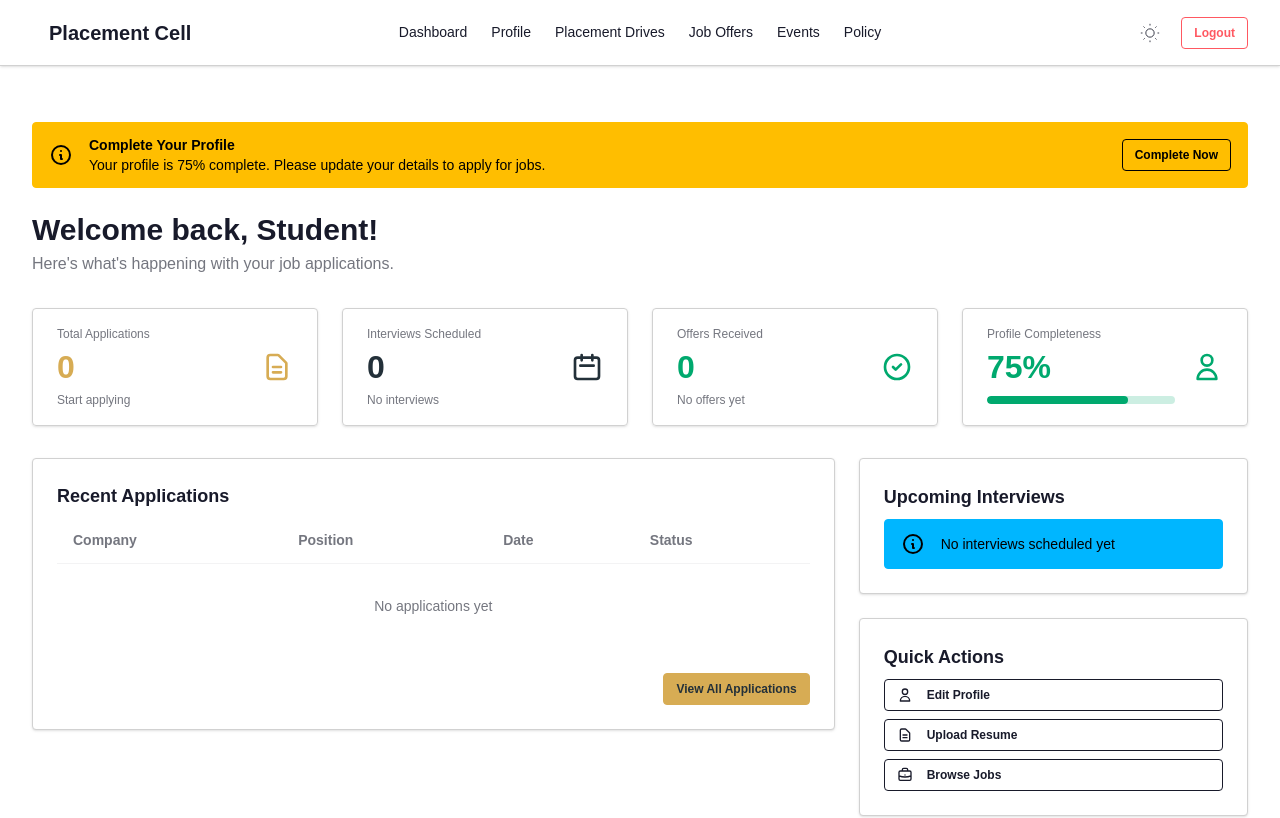
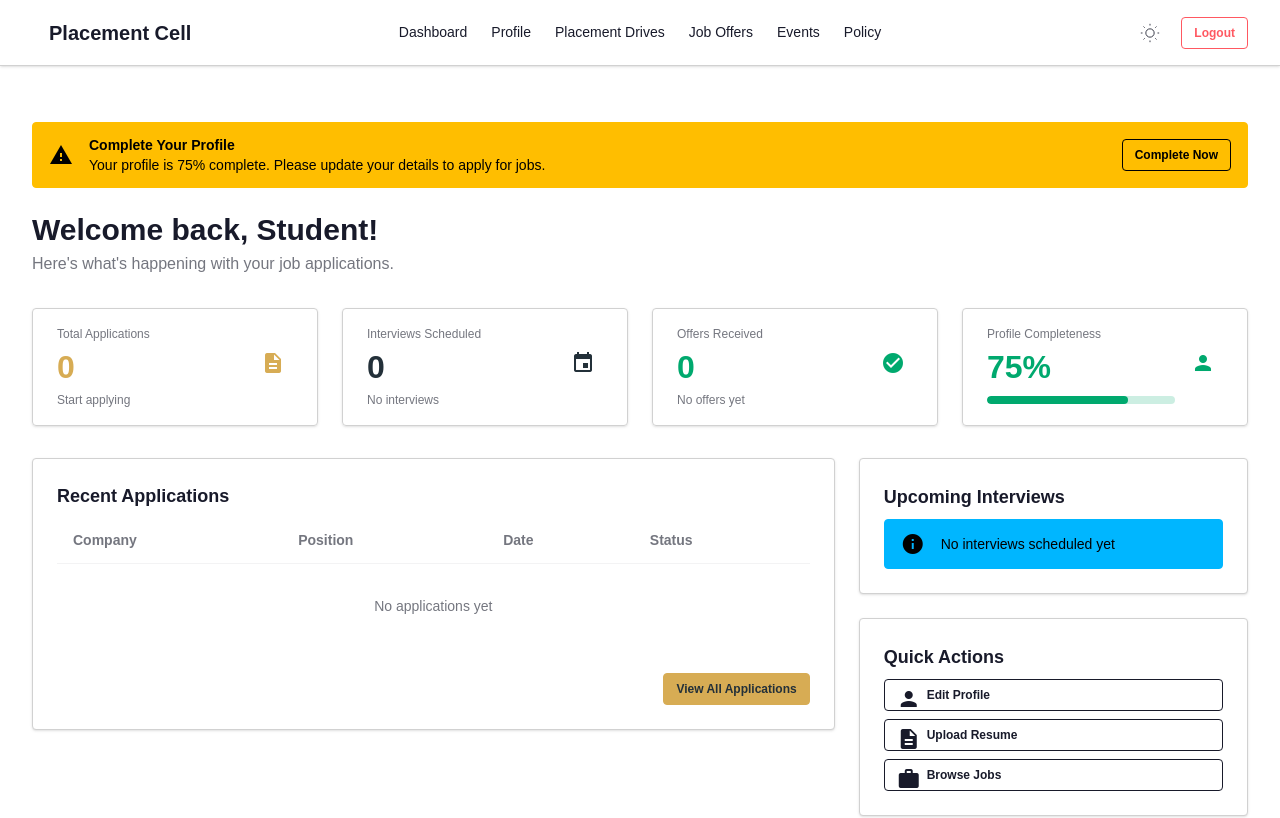
Before and after one commit to pacorvu/placement-cell-frontend-rewrite-next, a Next.js app: page /student/dashboard in a window 1280 px wide. Shown: the top 818 px of the page. Built offline with nearby package versions, Linux system fonts and the light colour scheme; sample sign-in values are in the browser's storage; a web font is replaced by a local one.

Commit message:
replace svgs with google icons

```diff
--- a/app/layout.tsx
+++ b/app/layout.tsx
@@ -21,6 +21,9 @@ export default function RootLayout({
 }>) {
   return (
     <html lang="en" suppressHydrationWarning>
+      <head>
+        <link href="https://fonts.googleapis.com/icon?family=Material+Icons" rel="stylesheet" />
+      </head>
       <body
         className={`antialiased flex min-h-screen flex-col ${cantarell.className}`}
       >
--- a/app/student/dashboard/page.tsx
+++ b/app/student/dashboard/page.tsx
@@ -47,19 +47,7 @@ export default function StudentDashboard() {
         {/* Profile Completion Alert */}
         {profileCompletion < 100 && (
           <div className="alert alert-warning mb-6">
-            <svg
-              xmlns="http://www.w3.org/2000/svg"
-              fill="none"
-              viewBox="0 0 24 24"
-              className="stroke-current shrink-0 w-6 h-6"
-            >
-              <path
-                strokeLinecap="round"
-                strokeLinejoin="round"
-                strokeWidth="2"
-                d="M13 16h-1v-4h-1m1-4h.01M21 12a9 9 0 11-18 0 9 9 0 0118 0z"
-              ></path>
-            </svg>
+            <i className="material-icons shrink-0 w-6 h-6">warning</i>
             <div className="flex-1">
               <h3 className="font-bold">Complete Your Profile</h3>
               <div className="text-sm">
@@ -92,19 +80,7 @@ export default function StudentDashboard() {
           <div className="stats shadow border border-base-300">
             <div className="stat">
               <div className="stat-figure text-primary">
-                <svg
-                  xmlns="http://www.w3.org/2000/svg"
-                  fill="none"
-                  viewBox="0 0 24 24"
-                  className="inline-block w-8 h-8 stroke-current"
-                >
-                  <path
-                    strokeLinecap="round"
-                    strokeLinejoin="round"
-                    strokeWidth="2"
-                    d="M9 12h6m-6 4h6m2 5H7a2 2 0 01-2-2V5a2 2 0 012-2h5.586a1 1 0 01.707.293l5.414 5.414a1 1 0 01.293.707V19a2 2 0 01-2 2z"
-                  ></path>
-                </svg>
+                <i className="material-icons inline-block w-8 h-8">description</i>
               </div>
               <div className="stat-title">Total Applications</div>
               <div className="stat-value text-primary">0</div>
@@ -116,19 +92,7 @@ export default function StudentDashboard() {
           <div className="stats shadow border border-base-300">
             <div className="stat">
               <div className="stat-figure text-secondary">
-                <svg
-                  xmlns="http://www.w3.org/2000/svg"
-                  fill="none"
-                  viewBox="0 0 24 24"
-                  className="inline-block w-8 h-8 stroke-current"
-                >
-                  <path
-                    strokeLinecap="round"
-                    strokeLinejoin="round"
-                    strokeWidth="2"
-                    d="M8 7V3m8 4V3m-9 8h10M5 21h14a2 2 0 002-2V7a2 2 0 00-2-2H5a2 2 0 00-2 2v12a2 2 0 002 2z"
-                  ></path>
-                </svg>
+                <i className="material-icons inline-block w-8 h-8">event</i>
               </div>
               <div className="stat-title">Interviews Scheduled</div>
               <div className="stat-value text-secondary">0</div>
@@ -140,19 +104,7 @@ export default function StudentDashboard() {
           <div className="stats shadow border border-base-300">
             <div className="stat">
               <div className="stat-figure text-success">
-                <svg
-                  xmlns="http://www.w3.org/2000/svg"
-                  fill="none"
-                  viewBox="0 0 24 24"
-                  className="inline-block w-8 h-8 stroke-current"
-                >
-                  <path
-                    strokeLinecap="round"
-                    strokeLinejoin="round"
-                    strokeWidth="2"
-                    d="M9 12l2 2 4-4m6 2a9 9 0 11-18 0 9 9 0 0118 0z"
-                  ></path>
-                </svg>
+                <i className="material-icons inline-block w-8 h-8">check_circle</i>
               </div>
               <div className="stat-title">Offers Received</div>
               <div className="stat-value text-success">0</div>
@@ -166,19 +118,7 @@ export default function StudentDashboard() {
               <div
                 className={`stat-figure ${getCompletionColor(profileCompletion)}`}
               >
-                <svg
-                  xmlns="http://www.w3.org/2000/svg"
-                  fill="none"
-                  viewBox="0 0 24 24"
-                  className="inline-block w-8 h-8 stroke-current"
-                >
-                  <path
-                    strokeLinecap="round"
-                    strokeLinejoin="round"
-                    strokeWidth="2"
-                    d="M16 7a4 4 0 11-8 0 4 4 0 018 0zM12 14a7 7 0 00-7 7h14a7 7 0 00-7-7z"
-                  ></path>
-                </svg>
+                <i className="material-icons inline-block w-8 h-8">person</i>
               </div>
               <div className="stat-title">Profile Completeness</div>
               <div
@@ -246,19 +186,7 @@ export default function StudentDashboard() {
                 <h2 className="card-title text-lg">Upcoming Interviews</h2>
                 <div className="space-y-4">
                   <div className="alert alert-info">
-                    <svg
-                      xmlns="http://www.w3.org/2000/svg"
-                      fill="none"
-                      viewBox="0 0 24 24"
-                      className="stroke-current shrink-0 w-6 h-6"
-                    >
-                      <path
-                        strokeLinecap="round"
-                        strokeLinejoin="round"
-                        strokeWidth="2"
-                        d="M13 16h-1v-4h-1m1-4h.01M21 12a9 9 0 11-18 0 9 9 0 0118 0z"
-                      ></path>
-                    </svg>
+                    <i className="material-icons shrink-0 w-6 h-6">info</i>
                     <span className="text-sm">No interviews scheduled yet</span>
                   </div>
                 </div>
@@ -274,57 +202,21 @@ export default function StudentDashboard() {
                     href="/student/profile"
                     className="btn btn-outline btn-sm w-full justify-start"
                   >
-                    <svg
-                      xmlns="http://www.w3.org/2000/svg"
-                      fill="none"
-                      viewBox="0 0 24 24"
-                      className="inline-block w-4 h-4 stroke-current mr-2"
-                    >
-                      <path
-                        strokeLinecap="round"
-                        strokeLinejoin="round"
-                        strokeWidth="2"
-                        d="M16 7a4 4 0 11-8 0 4 4 0 018 0zM12 14a7 7 0 00-7 7h14a7 7 0 00-7-7z"
-                      ></path>
-                    </svg>
+                    <i className="material-icons inline-block w-4 h-4 mr-2">person</i>
                     Edit Profile
                   </Link>
                   <Link
                     href="/student/resume"
                     className="btn btn-outline btn-sm w-full justify-start"
                   >
-                    <svg
-                      xmlns="http://www.w3.org/2000/svg"
-                      fill="none"
-                      viewBox="0 0 24 24"
-                      className="inline-block w-4 h-4 stroke-current mr-2"
-                    >
-                      <path
-                        strokeLinecap="round"
-                        strokeLinejoin="round"
-                        strokeWidth="2"
-                        d="M9 12h6m-6 4h6m2 5H7a2 2 0 01-2-2V5a2 2 0 012-2h5.586a1 1 0 01.707.293l5.414 5.414a1 1 0 01.293.707V19a2 2 0 01-2 2z"
-                      ></path>
-                    </svg>
+                    <i className="material-icons inline-block w-4 h-4 mr-2">description</i>
                     Upload Resume
                   </Link>
                   <Link
                     href="/student/drives"
                     className="btn btn-outline btn-sm w-full justify-start"
                   >
-                    <svg
-                      xmlns="http://www.w3.org/2000/svg"
-                      fill="none"
-                      viewBox="0 0 24 24"
-                      className="inline-block w-4 h-4 stroke-current mr-2"
-                    >
-                      <path
-                        strokeLinecap="round"
-                        strokeLinejoin="round"
-                        strokeWidth="2"
-                        d="M21 13.255A23.931 23.931 0 0112 15c-3.183 0-6.22-.62-9-1.745M16 6V4a2 2 0 00-2-2h-4a2 2 0 00-2 2v2m4 6h.01M5 20h14a2 2 0 002-2V8a2 2 0 00-2-2H5a2 2 0 00-2 2v10a2 2 0 002 2z"
-                      ></path>
-                    </svg>
+                    <i className="material-icons inline-block w-4 h-4 mr-2">work</i>
                     Browse Jobs
                   </Link>
                 </div>
```
